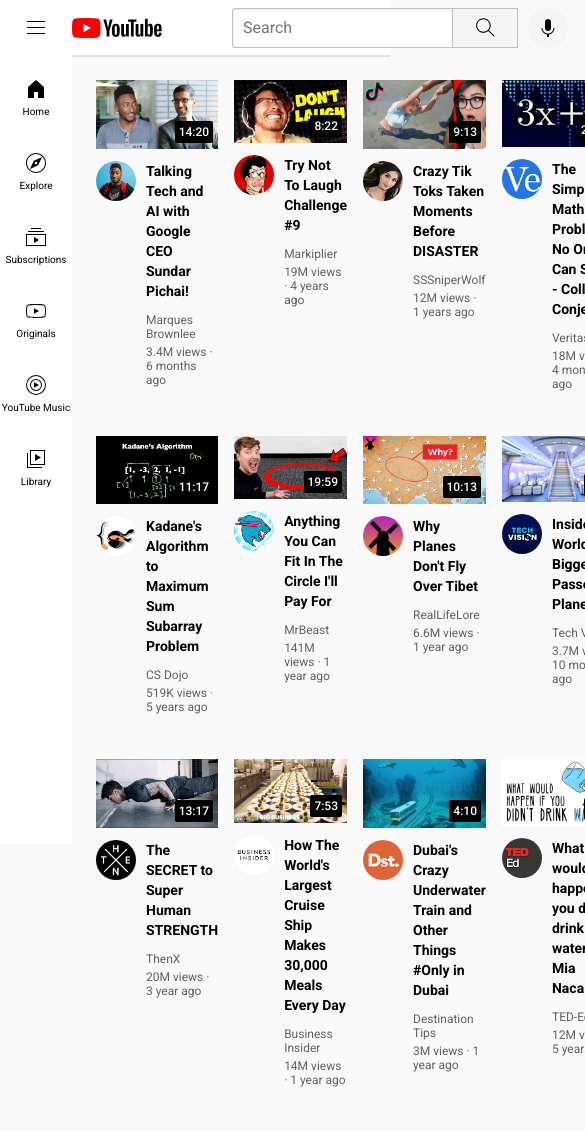
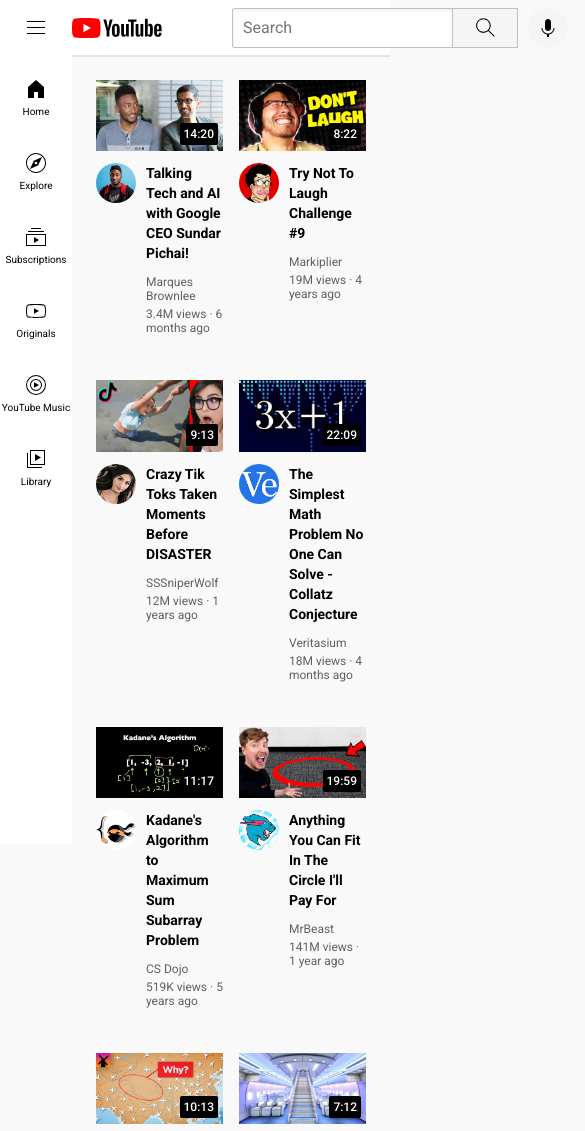
Before and after one commit to icozonac/YouTube-Copy, a plain HTML site: page index.html in a window 390 px wide. Shown: the top 1131 px of the page, 585 px wide, since content can reach past the window. Drawn offline with Linux system fonts and the light colour scheme.

Commit message:
Update video.css

```diff
--- a/styles/video.css
+++ b/styles/video.css
@@ -36,6 +36,15 @@ width: 100%;
   column-gap: 16px;
   row-gap: 45px;
 }
+@media(max-width:1160px){
+  .video-grid{
+    grid-template-columns:1fr 1fr 1fr;
+  }
+}
+@media(max-width:870px){
+  .video-grid{
+    grid-template-columns:1fr 1fr;
+  }
 
 .video-time{
   font-family: roboto,arial;
```
